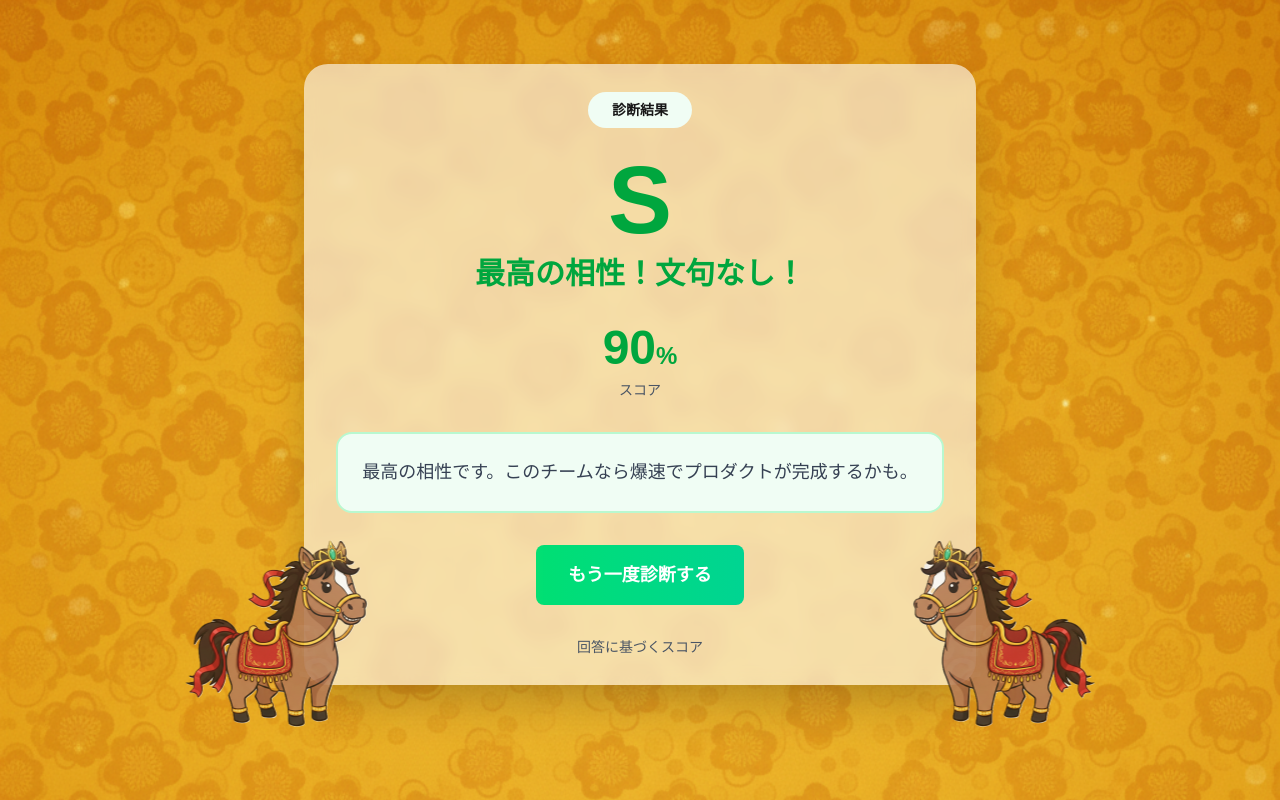
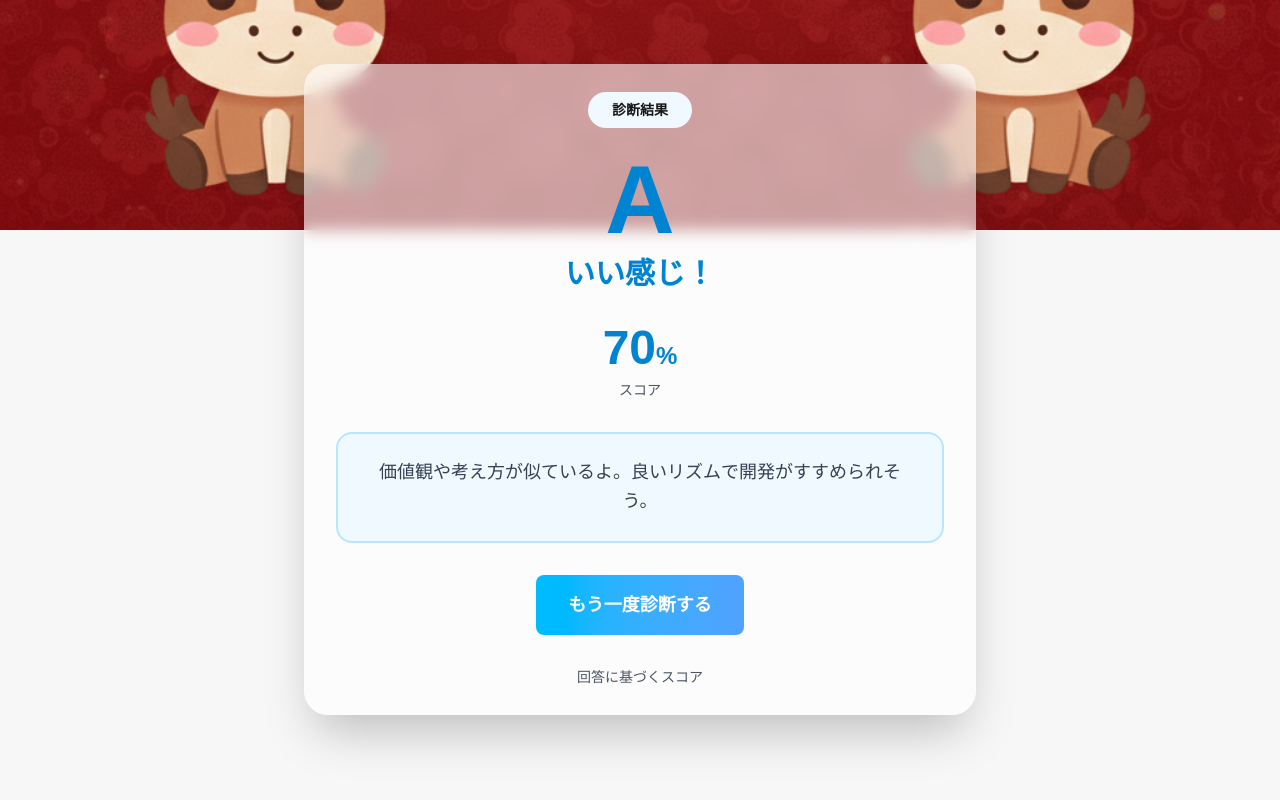
Before and after one commit to AliceWonerfulWorld/Geek_1_17_18, a Next.js app in the folder frontend/: page /result in a window 1280 px wide. Built offline with nearby package versions, Linux system fonts and the light colour scheme.

Commit message:
add:アニメーション追加

```diff
--- a/frontend/app/result/page.tsx
+++ b/frontend/app/result/page.tsx
@@ -181,7 +181,7 @@ const getScoreRank = (score: number): RankKey => {
 };
 
 export default function ResultPage() {
-  const [score] = useState(90); // Sランク確認用に高スコアをセット
+  const [score] = useState(70); // Aランク確認用
   const rank = getScoreRank(score);
   const rankInfo = RANK_DATA[rank];
   const [showConfetti, setShowConfetti] = useState(false);
@@ -205,15 +205,16 @@ export default function ResultPage() {
 
   return (
     <div
-      className="flex min-h-screen items-start justify-center bg-no-repeat p-4 pt-6 sm:pt-10"
+      className={`flex min-h-screen items-start justify-center bg-no-repeat p-4 pt-6 sm:pt-10 transition-all ${rankVisible ? "animate-bg-fall" : ""}`}
       style={{
         backgroundImage: `url(${rankInfo.bgImage.src})`,
         backgroundSize: "cover",
         backgroundColor: "#f7f7f7",
-        backgroundPosition: "top center",
+        backgroundPosition: rankVisible ? "center -1050px" : "center 0px",
+        transitionDuration: rankVisible ? "2s" : "0s",
+        transitionTimingFunction: "ease-out",
       }}
     >
-      <HorseSprites />
       {showConfetti && <Confetti />}
       <main className="mt-2 sm:mt-6 flex flex-col items-center justify-center text-center w-full max-w-2xl px-5 py-5 sm:px-8 sm:py-7 bg-white/60 backdrop-blur rounded-3xl shadow-2xl">
         <div
```
